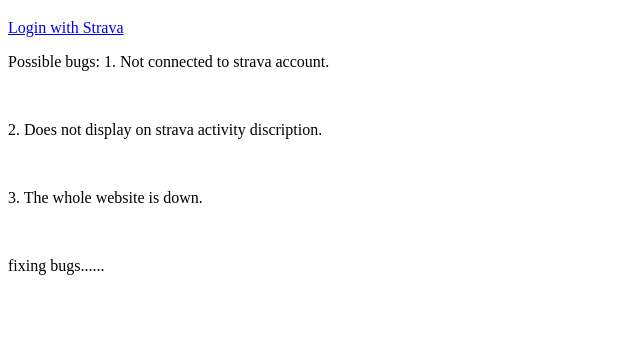
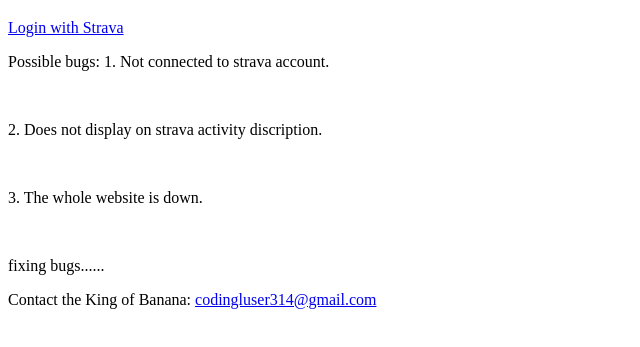
Before and after one commit to NuclearReactor314/BananaHealth, a website: page index.html in a window 1280 px wide. Shown: the part 61-408 px from the top of the page, without its empty margins (0-640 px from the left). Drawn offline with Linux system fonts and the light colour scheme.

Commit message:
Update index.html

```diff
--- a/index.html
+++ b/index.html
@@ -12,6 +12,9 @@
     <p>Possible bugs: 1. Not connected to strava account.</p><br><p>2. Does not display on strava activity discription.</p><br><p>3. The whole website is down.</p>
     <br>
     <p>fixing bugs......</p>
+     <footer>
+        <p>Contact the King of Banana: <a href="mailto:codingluser314@gmail.com">codingluser314@gmail.com</a></p>
+    </footer>
     <script src="script.js"></script>
 </body>
 </html>
```
